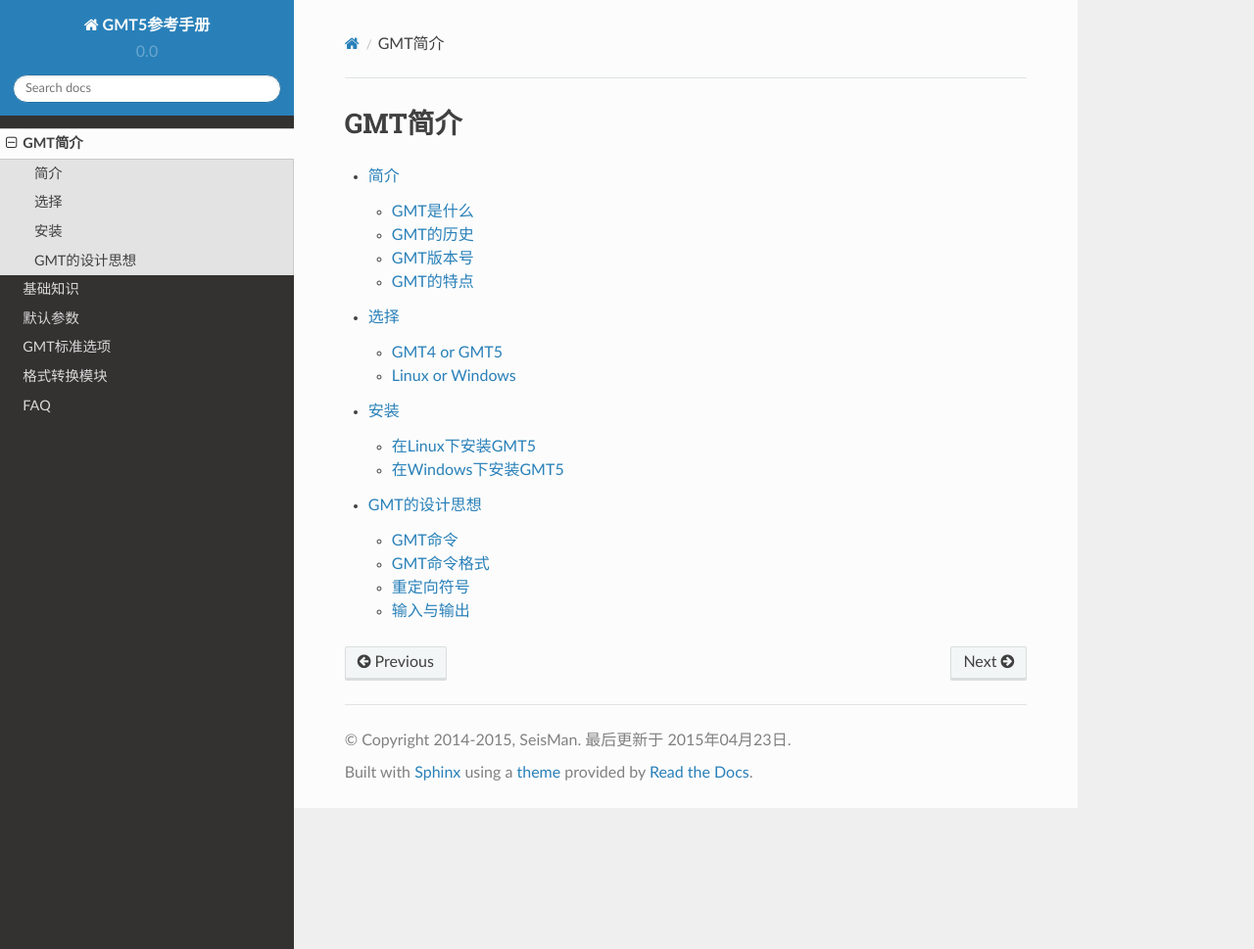
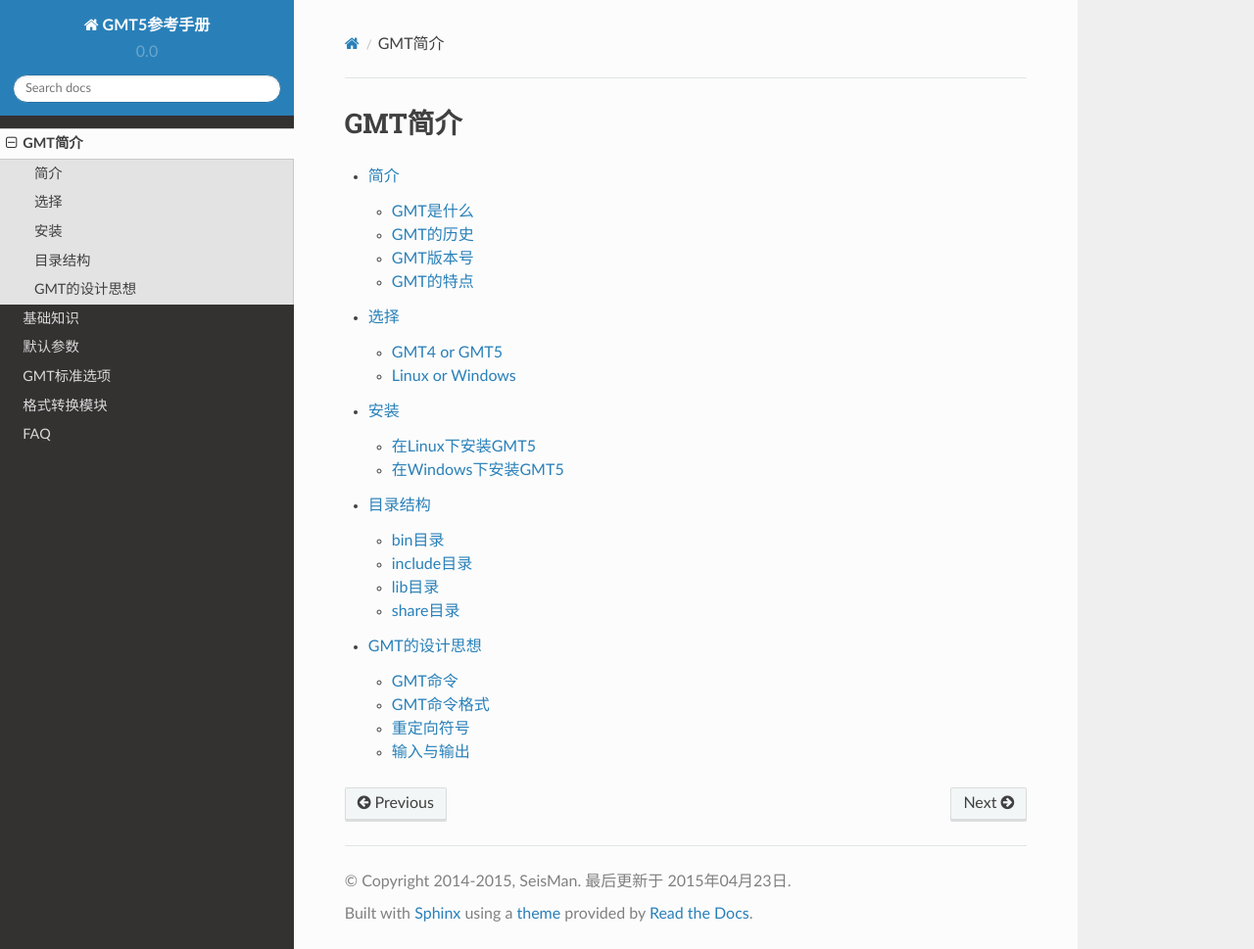
Before and after one commit to seisman/GMT5_Docs, a Sphinx documentation site: the page built from source/gmt-introduction.rst, in a window 1280 px wide and 969 px high. Shown: the whole window at 98% size. Built offline with Sphinx 7.4.7 and the Read the Docs theme 2.0.0, drawn with Linux system fonts in a browser that asks for light colours; some of the changed lines change nothing that is shown.

Commit message:
GMT目录结构

```diff
--- /dev/null
+++ b/source/directory-tree.rst
@@ -0,0 +1,94 @@
+目录结构
+========
+
+:ctime: 2015-04-23
+:mtime: 2015-04-23
+
+``$GMTHOME``\ 表示GMT的安装路径，在Linux下一般是\ ``/usr/local/GMT5``\ 或\ ``/opt/GMT5``\ ，在Windows下一般是\ ``C:\programs\gmt5``\ 。
+
+``$GMTHOME``\ 中包含了GMT的全部文件。下面列出了``$GMTHOME``\ 的目录结构，并对其中重要的文件及目录做简单解释。GMT在Linux和Windows下的目录结构稍有不同，这里以Linux为准::
+
+    .
+    |-- bin
+    |-- include
+    |-- lib64
+    `-- share
+
+bin目录
+-------
+
+bin目录的文件结构如下::
+
+
+    bin
+    |-- gmt                         # GMT主程序
+    |-- isogmt                      # GMT主程序（隔离模式）
+    |-- gmt-config                  # GMT安装信息获取工具
+    |-- gmtlogo                     # 绘制GMT Logo
+    |-- gmt_shell_functions.sh      # bash辅助脚本
+    `-- gmtswitch                   # GMT版本切换工具
+
+几点注意事项：
+
+#. Linux下，除了上面说到的几个可执行文件外，可能还有很多类似\ ``psxy``\ 、\ ``grdimage``\ 这样的文件，其本质上是指向二进制文件\ ``gmt``\ 的软链接，这样设计的目的是为了部分兼容GMT4的语法，但建议在使用GMT5时严格遵循GMT5的语法，因而建议删除bin目录下除上面列出的6个可执行文件以外的所有其他文件。
+#. Windows下，除了上面说到的几个可执行文件外，还有一堆其他exe文件，以及一些dll文件。这些多余的exe文件是为了兼容GMT4语法而存在的，建议删除。可以将所有文件按照文件大小排序，然后删除所有大小为6KB的exe文件。
+#. 上述6个可执行文件中，可以认为只有\ ``gmt``\ 是真正需要且有用的。
+
+include目录
+------------
+
+inlcude目录下有gmt子目录，gmt子目录中包含了GMT的头文件::
+
+    include
+    `-- gmt
+
+仅当自己写程序调用GMT函数库时需要使用这些头文件。
+
+lib目录
+-------
+
+32位系统下为\ ``lib``\ ，64位系统下为\ ``lib64``\ 。lib目录下包含了GMT的库文件::
+
+    lib64
+    |-- gmt
+    |   `-- plugins
+    |       `-- supplements.so          # GMT扩展函数库
+    |-- libgmt.so                       # GMT主函数库
+    `-- libpsl.so                       # PSL绘图函数库
+
+仅当自己写代码调用GMT函数库时才需要使用。
+
+share目录
+---------
+
+share目录中包含了GMT运行所需的众多辅助文件::
+
+    share
+    |-- VERSION                     # GMT版本号
+    |-- coast                       # 含海岸线数据
+    |-- conf                        # 含GMT的配置文件
+    |   |-- gmt.conf                    # 全局配置文件
+    |   |-- gmt_SI.conf                 # 全局配置文件（SI单位制）
+    |   |-- gmt_US.conf                 # 全局配置文件（US单位制）
+    |   |-- gmt_cpt.conf                # 全局CPT文件列表
+    |   |-- gmt_custom_media.conf       # 自定义纸张尺寸
+    |   `-- gmt_custom_symbols.conf     # 自定义特殊符号
+    |-- cpt                         # 含全局CPT文件
+    |-- custom                      # 自定义特殊符号的定义文件
+    |-- dbase                       # 含grdraster命令所使用的数据库（默认无数据）
+    |-- dcw                         # 含国界、省界数据
+    |-- doc                         # 官方文档
+    |   |-- examples                    # 官方示例
+    |   |-- html                        # 官方文档网页版
+    |   |-- pdf                         # 官方文档PDF版
+    |   `-- supplements                 # 补充包的说明文档
+    |-- man                         # Man格式文档
+    |-- pattern                     # 自带的图案文件
+    |-- pslib                       # PS所需要的文件
+    |   |-- CUSTOM_font_info.d      # 自定义字体
+    |   `-- PS_font_info.d          # PS自带字体的定义
+    |-- time                        # 不同语言的时间定义
+    |-- tools                       # 其他工具
+    |-- mgd77                       # ?
+    |-- mgg                         # ?
+    `-- x2sys                       # ?
--- a/source/gmt-introduction.rst
+++ b/source/gmt-introduction.rst
@@ -6,4 +6,5 @@
    intro-to-gmt
    how-to-choose
    install-gmt
+   directory-tree
    philosophy
```
